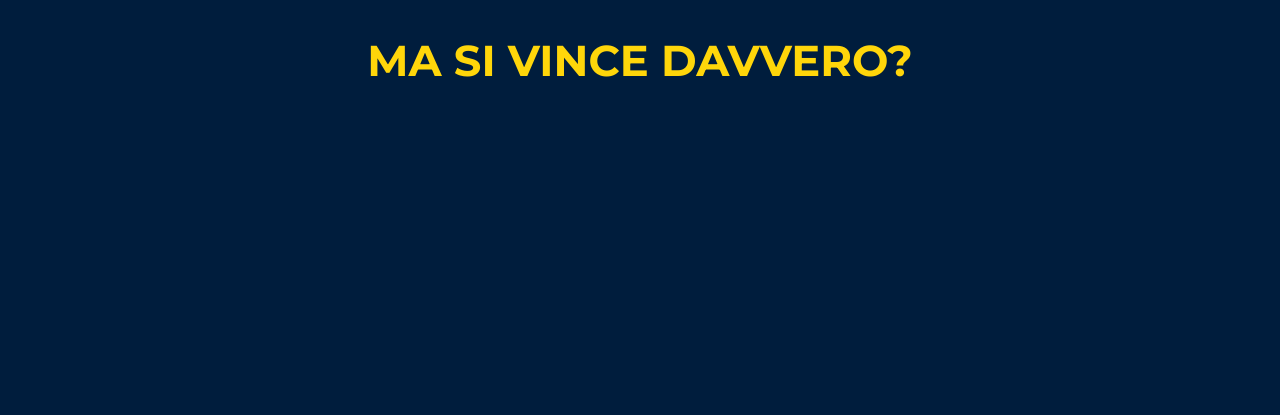
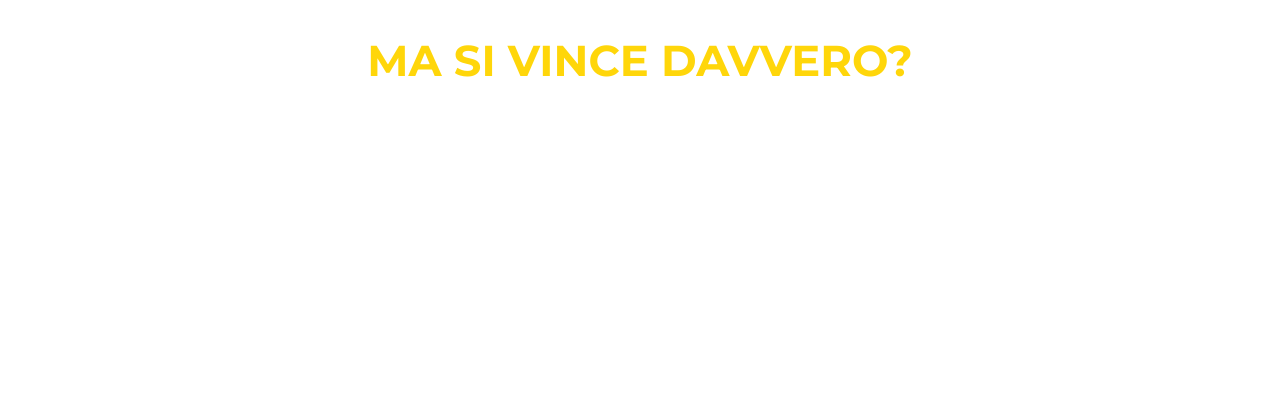
Before and after one commit to itsDamon/damon, a plain HTML site: page index.html in a window 1280 px wide. Shown: the part 452-867 px from the top of the page. Drawn offline with Linux system fonts and the light colour scheme.

Commit message:
Update style.css

```diff
--- a/css/style.css
+++ b/css/style.css
@@ -7,7 +7,7 @@
 }
 
 html{
-    background: #001d3d;
+    /* background: #001d3d; */
 }
 main {
     display: flex;
```
